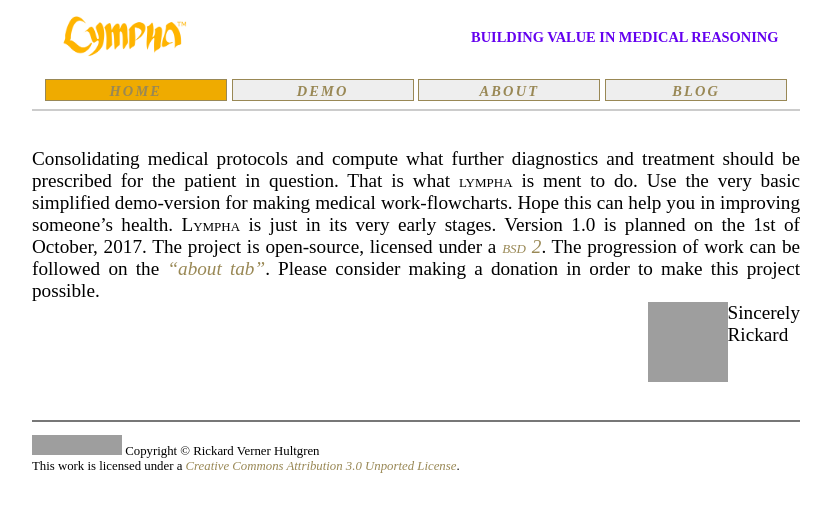
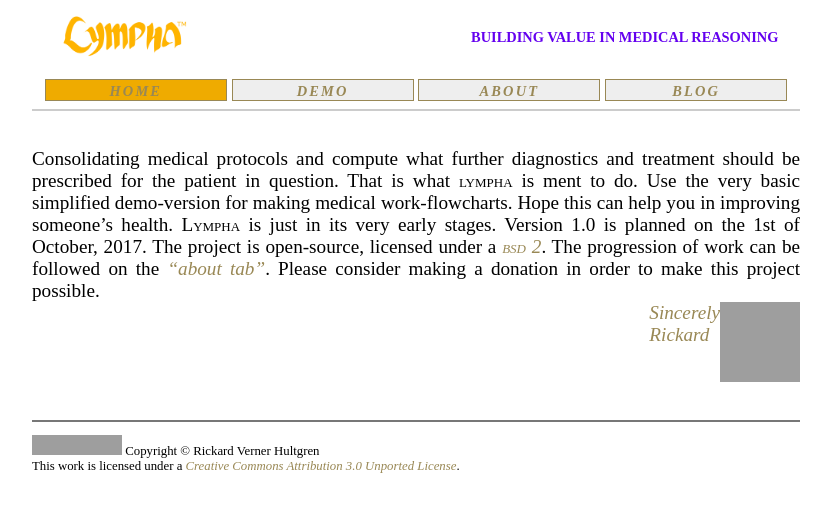
Before and after one commit to RickardHultgren/LYMPHA, a Jekyll site: the page built from index.md, in a window 1280 px wide. Shown: the top 512 px of the page, without its empty margins (224-1055 px from the left). Built offline with Jekyll 4.4.1, drawn with Linux system fonts in a browser that asks for light colours; some web fonts are replaced; our own code applies the rules of GitHub Pages for plain Markdown files; grey boxes are pictures that could not be loaded.

Commit message:
Update index.md

```diff
--- a/index.md
+++ b/index.md
@@ -6,6 +6,4 @@
 Consolidating medical protocols and compute what further diagnostics and treatment should be prescribed for the patient in question. That is what <span class="sc">lympha</span> is ment to do. Use the very basic simplified demo-version for making medical work-flowcharts. Hope this can help you in improving someone's health. <span class="sc">Lympha</span> is just in its very early stages. Version 1.0 is planned on the 1st of October, 2017. The project is open-source, licensed under a <a href="http://opensource.org/licenses/BSD-2-Clause"><span class="sc">bsd 2</span></a>. The progression of work can be followed on the <a href="about.md">"about tab"</a>. Please consider making a donation in order to make this project possible.
 
 
-
-<span style="float:right;text-align:left;diplay:block;">Sincerely<br>Rickard</span>
-<img src="https://avatars3.githubusercontent.com/u/16224494?v=3&s=80" style="float:right;"/>
+[<span style="float:right;text-align:left;diplay:block;"><img src="https://avatars3.githubusercontent.com/u/16224494?v=3&s=80" style="float:right;"/><span style="vertical-align:bottom;">Sincerely<br>Rickard</span></span>](https://github.com/RickardHultgren)
```
